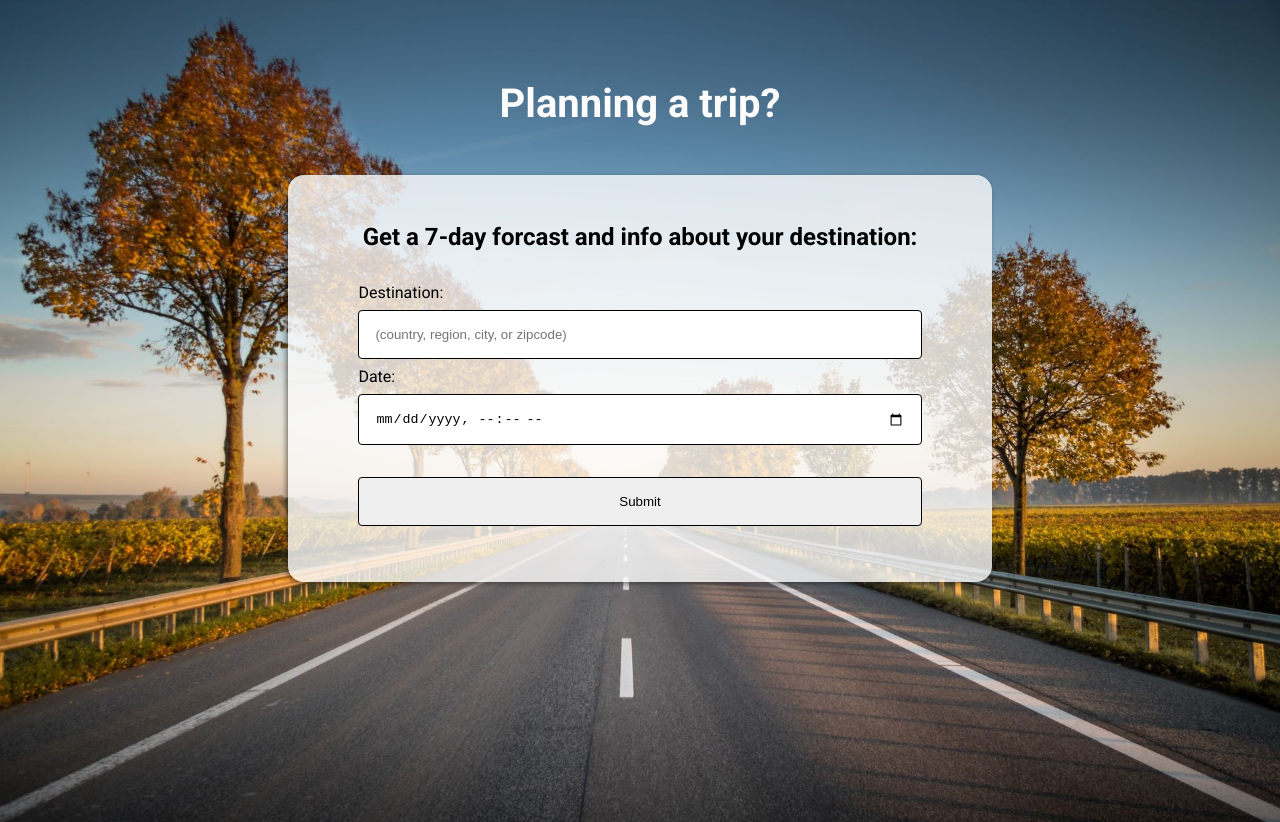
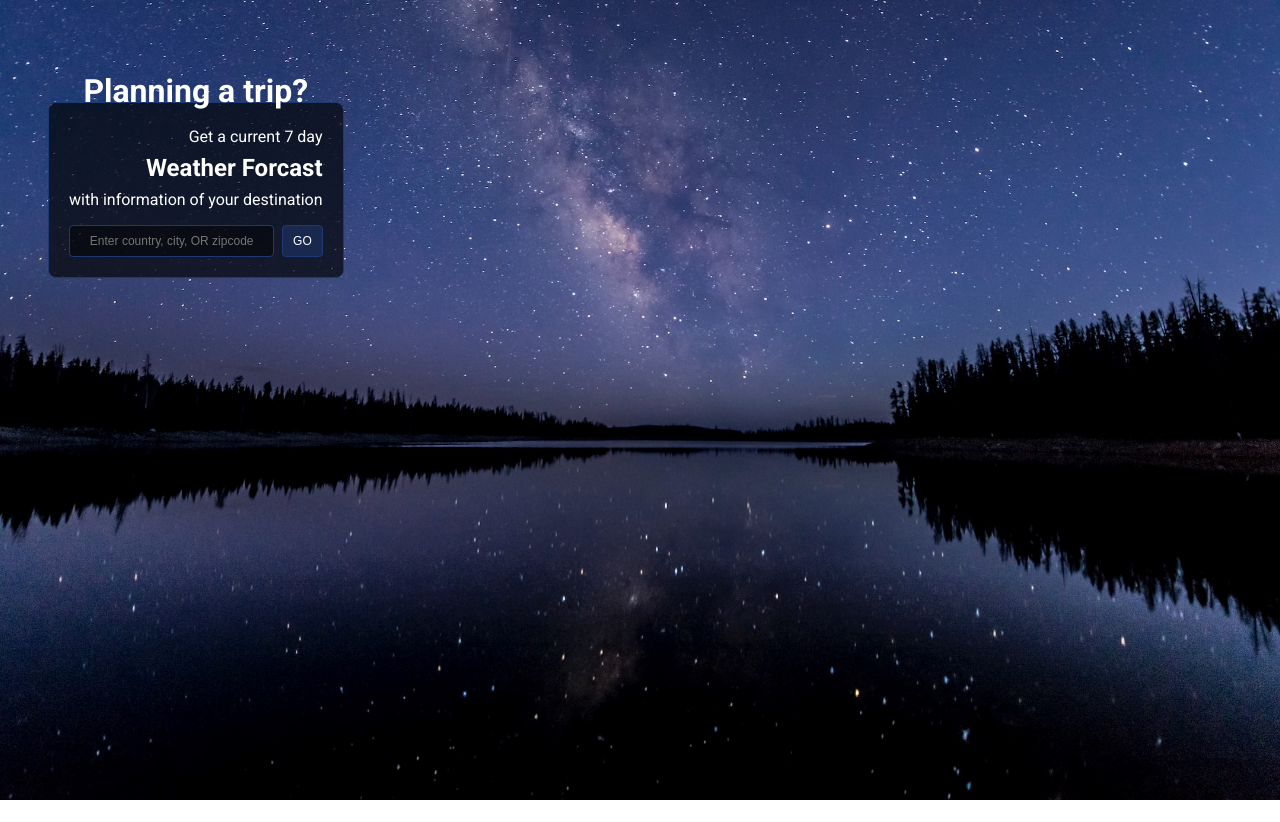
Before and after one commit to ShawnO86/weather, a website built with webpack: page src/client/views/index.html in a window 1280 px wide. After the commit the page ends 800 px from the top, so only its background shows below. Built offline with nearby package versions, Linux system fonts and the light colour scheme.

Commit message:
impliment better design

```diff
--- a/src/client/styles/form.scss
+++ b/src/client/styles/form.scss
@@ -1,63 +1,129 @@
-#formSection {
-    display: flex;
-    flex-direction: column;
-    justify-content: center;
-    align-items: center;
-    margin: 0 auto;
+#formSection.day {
+    margin: 0;
     min-height: 100vh;
     width: 100%;
-    background-image: url('../views/img/resimg.jpg');
+    background-image: url('../assets/dayPic.jpg');
     background-position: 50% 50%;
     background-size: cover;
     background-repeat: no-repeat;
-    padding: 3rem 0 30vh 0;
+    padding: 5rem 0 30vh 3rem;
     box-sizing: border-box;
+    display: flex;
+    flex-direction: column;
 
-    #formInfo {
-        width: clamp(20rem, 55vw, 60rem);
-        color: rgba(252, 252, 252, 1);
+    #formHolder {
+        width: fit-content;
 
         h1 {
-            margin: 0 0 1rem 0;
-            padding-top: 2rem;
-            font-size: 2.5rem;
+            margin: -0.5rem 0;
+            color: #ffffff;
+            font-size: 2rem;
             text-align: center;
+        }
+
+        #formAligner {
+            text-align: right;
+            background-color: rgba($color: #ffffff, $alpha: 0.65);
+            border: 1px solid #4280AC;
+            padding: 0.5rem 1.25rem 1.25rem 1.25rem;
+            border-radius: 0.5rem;
+            width: fit-content;
+            height: fit-content;
+
+            #formText {
+                h2 {
+                    margin: -0.5rem 0;
                 }
             }
 
-    form {
-        padding: 3rem 0;
-        width: clamp(20rem, 55vw, 45rem);
+            #formInputs {
                 display: flex;
-        flex-wrap: wrap;
-        justify-content: center;
-        border-radius: 1rem;
-        box-shadow: -2px 2px 5px 0 rgba(20, 20, 20, 0.5);
-        background-color: rgba(252, 252, 252, 0.8);
-        margin: 2rem 0 0 0;
+                gap: 0.5rem;
+
+                input {
+                    padding: 0.5rem;
+                    border-radius: 0.25rem;
+                    border: 1px solid #4280AC;
+                    text-align: center;
+                    font-size: 0.75rem;
+                }
+
+                #cityName {
+                    width: 100%;
+                    background-color: rgba($color: #ffffff, $alpha: 0.5);
+                }
+
+                #sub {
+                    width: 3rem;
+                    background-color: rgba($color: #4280AC, $alpha: 0.5);
+                }
+            }
+        }
+    }
+}
+
+#formSection.night {
+    margin: 0;
+    min-height: 100vh;
+    width: 100%;
+    background-image: url('../assets/nightPic.jpg');
+    background-position: 50% 50%;
+    background-size: cover;
+    background-repeat: no-repeat;
+    padding: 5rem 0 30vh 3rem;
+    box-sizing: border-box;
+    display: flex;
+    flex-direction: column;
+
+    #formHolder {
+        width: fit-content;
+
+        h1 {
+            margin: -0.5rem 0;
+            color: #ffffff;
+            font-size: 2rem;
+            text-align: center;
+        }
+
+        #formAligner {
+            text-align: right;
+            background-color: rgba($color: #000, $alpha: 0.65);
+            color: #ffffff;
+            border: 1px solid #1E3972;
+            padding: 0.5rem 1.25rem 1.25rem 1.25rem;
+            border-radius: 0.5rem;
+            width: fit-content;
+            height: fit-content;
+
+            #formText {
+                h2 {
+                    margin: -0.5rem 0;
+                }
             }
 
             #formInputs {
-        width: 80%;
+                display: flex;
+                gap: 0.5rem;
 
                 input {
-            display: block;
-            box-sizing: border-box;
-            border: 1px solid black;
+                    padding: 0.5rem;
                     border-radius: 0.25rem;
+                    border: 1px solid #1E3972;
+                    text-align: center;
+                    font-size: 0.75rem;
+                }
+
+                #cityName {
                     width: 100%;
-            padding: 1rem;
-            margin: 0.5rem auto;
+                    background-color: rgba($color: #000, $alpha: 0.5);
                 }
 
                 #sub {
-            margin-top: 2rem;
-            cursor: pointer;
-        }
-
-        h2 {
-            text-align: center;
-            margin: 0 0 2rem 0;
+                    width: 3rem;
+                    background-color: rgba($color: #1E3972, $alpha: 0.5);
+                    color: #ffffff;
                 }
             }
         }
+    }
+}
--- a/src/client/styles/output.scss
+++ b/src/client/styles/output.scss
@@ -15,12 +15,21 @@
     #destInfo {
         display: flex;
         flex-wrap: wrap;
-        justify-content: center;
+        justify-content: space-between;
         align-items: center;
         text-align: left;
         gap: clamp(2rem, 5vw, 15rem);
         padding: 4rem 1rem;
         background-color: #333;
+        min-height: 50vh;
+        #destPic {
+            img {
+                display: block;
+                margin: auto;
+               width: clamp(34rem, 50vw, 45rem);
+            }
+        }
+    }
 
         #destTxt {
             font-size: x-large;
@@ -32,7 +41,7 @@
                 ul {
                     list-style: none;
                     padding-left: 0;
-                    line-height: 1.5rem;
+                    line-height: 2rem;
                 }
 
                 #flag {
@@ -41,15 +50,6 @@
                 }
             }
         }
-
-        #destPic {
-            img {
-                display: block;
-                margin: auto;
-                width: clamp(34rem, 50vw, 45rem);
-            }
-        }
-    }
 
     #weatherOutput {
         display: grid;
--- a/src/client/views/index.html
+++ b/src/client/views/index.html
@@ -12,29 +12,32 @@
 
     <main>
         <!-- user input form -->
-        <section id="formSection">
-            <div id="formInfo">
+        <section id="formSection" class="night">
+            <div id="formHolder">
                 <h1>Planning a trip?</h1>
+            <div id="formAligner">
+                <form>
+                    <div id="formText">
+                        <p>Get a current 7 day</p>
+                        <h2>Weather Forcast</h2>
+                        <p>with information of your destination</p>
+                    </div>
+                    <div id="formInputs">
+                        <input type="text" id="cityName" name="cityName" placeholder="Enter country, city, OR zipcode"
+                            required>
+                        <input type="submit" id="sub" value="GO">
+                    </div>
+                </form>
             </div>
-            <form>
-                <div id="formInputs">
-                    <h2>Get a 7-day forcast and info about your destination:</h2>
-                    <label for="cityName">Destination:</label>
-                    <input type="text" id="cityName" name="cityName" placeholder="(country, region, city, or zipcode)"
-                        required>
-                    <label for="destDate">Date:</label>
-                    <input type="datetime-local" id="destDate" name="destDate" placeholder="mm/dd/yyyy" required>
-                    <input type="submit" id="sub" value="Submit">
-                </div>
-            </form>
+        </div>
         </section>
 
         <!-- destination info output area -->
         <section id="outputSection" class="hideSection">
             <div id="destInfo">
+                <div id="destPic"></div>
                 <div id="destTxt">
                 </div>
-                <div id="destPic"></div>
             </div>
             <div id="forcastHead"></div>
             <div id="weatherOutput">
@@ -58,23 +61,11 @@
                     <div id="weatherCC"><img alt="Creative Commons License"
                             src="https://i.creativecommons.org/l/by-nc/4.0/88x31.png"></div>
                 </div>
-                <div id="countryAtt" class="refBox">
-                    <p>Country data provided by <a href="www.restcountries.com">restcountries.com</a></p>
-                    <div id="countryLicense"><a href="www.mozilla.org/en-US/MPL/2.0/">Mozilla Public License - MPL 2.0</a></div>
-                </div>
             </div>
 
         </section>
 
     </main>
-
-    <script>
-                if ('serviceWorker' in navigator) {
-                    window.addEventListener('load', () => {
-                        navigator.serviceWorker.register('/service-worker.js');
-                    });
-                }
-    </script>
 </body>
 
 </html>
--- a/src/server/index.js
+++ b/src/server/index.js
@@ -31,7 +31,7 @@ app.get('/', function (req, res) {
 
 //start server
 app.listen(3001, function () {
-  //console.log('App listening on port 3001!');
+  console.log('App listening on port 3001!');
 });
 
 //retrieve hidden api keys from .env
@@ -56,6 +56,7 @@ const getGeoData = async (req, res) => {
   let geoData = await fetch(`http://api.geonames.org/searchJSON?q=${city}&maxRows=1&fuzzy=0.8&username=${geoKey}`);
   try {
     const data = await geoData.json();
+    console.log("geonames data: " + data.geonames[0])
     //populate projectData object with api data
     projectData = {
       long: data.geonames[0].lng,
@@ -78,7 +79,7 @@ const getForcastArr = async (lat, long) => {
   let weatherData = await fetch(`https://api.weatherbit.io/v2.0/forecast/daily?&lat=${lat}&lon=${long}&units=I&key=${weatherBitKey}`);
   try {
     const wData = await weatherData.json();
-    console.log(wData)
+    //console.log("weather data: " + wData)
     //declare forcast array
     let forcast = [];
     //Loop over weatherbit api data - to extract data app uses
--- a/webpack.prod.js
+++ b/webpack.prod.js
@@ -3,7 +3,6 @@ const webpack = require('webpack')
 const HtmlWebPackPlugin = require("html-webpack-plugin")
 const { CleanWebpackPlugin } = require('clean-webpack-plugin')
 const MiniCssExtractPlugin = require('mini-css-extract-plugin')
-const WorkboxPlugin = require('workbox-webpack-plugin')
 
 module.exports = {
     entry: './src/client/index.js',
@@ -31,7 +30,6 @@ module.exports = {
             filename: "./index.html",
         }),
         new MiniCssExtractPlugin({ filename: '[name].css' }),
-        new WorkboxPlugin.GenerateSW(),
         new CleanWebpackPlugin({
             // Simulate the removal of files
             dry: true,
```
Also changed, not shown: src/client/js/app.js (+3 -21 lines), src/client/assets/dayPic.jpg (added), src/client/assets/jackie-tsang-4UEA3GuXwMw-unsplash.jpg (added), src/client/assets/jackson-hendry-eodA_8CTOFo-unsplash.jpg (added), src/client/assets/nightPic.jpg (added). Lines whose indentation alone changed are shown as unchanged.
